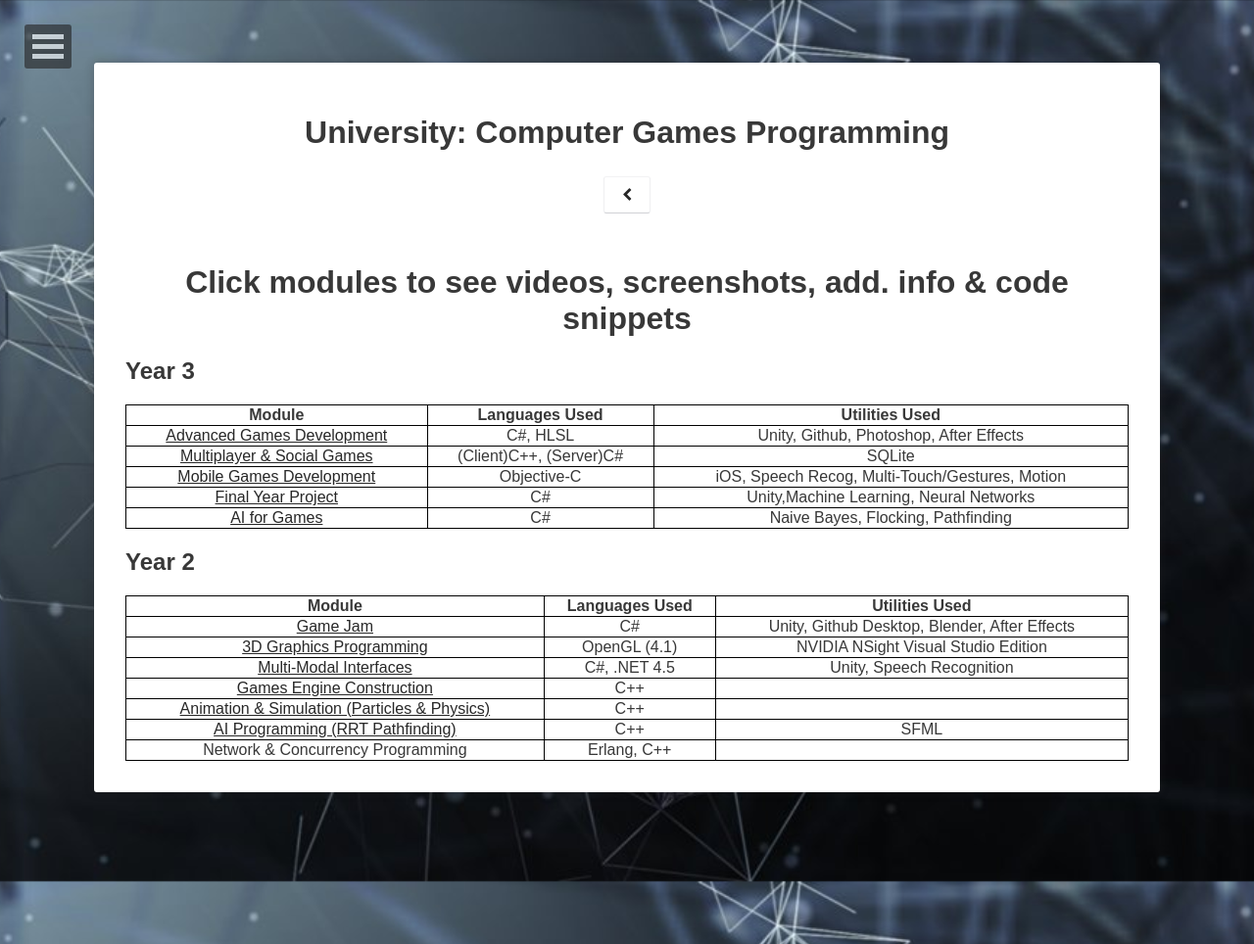
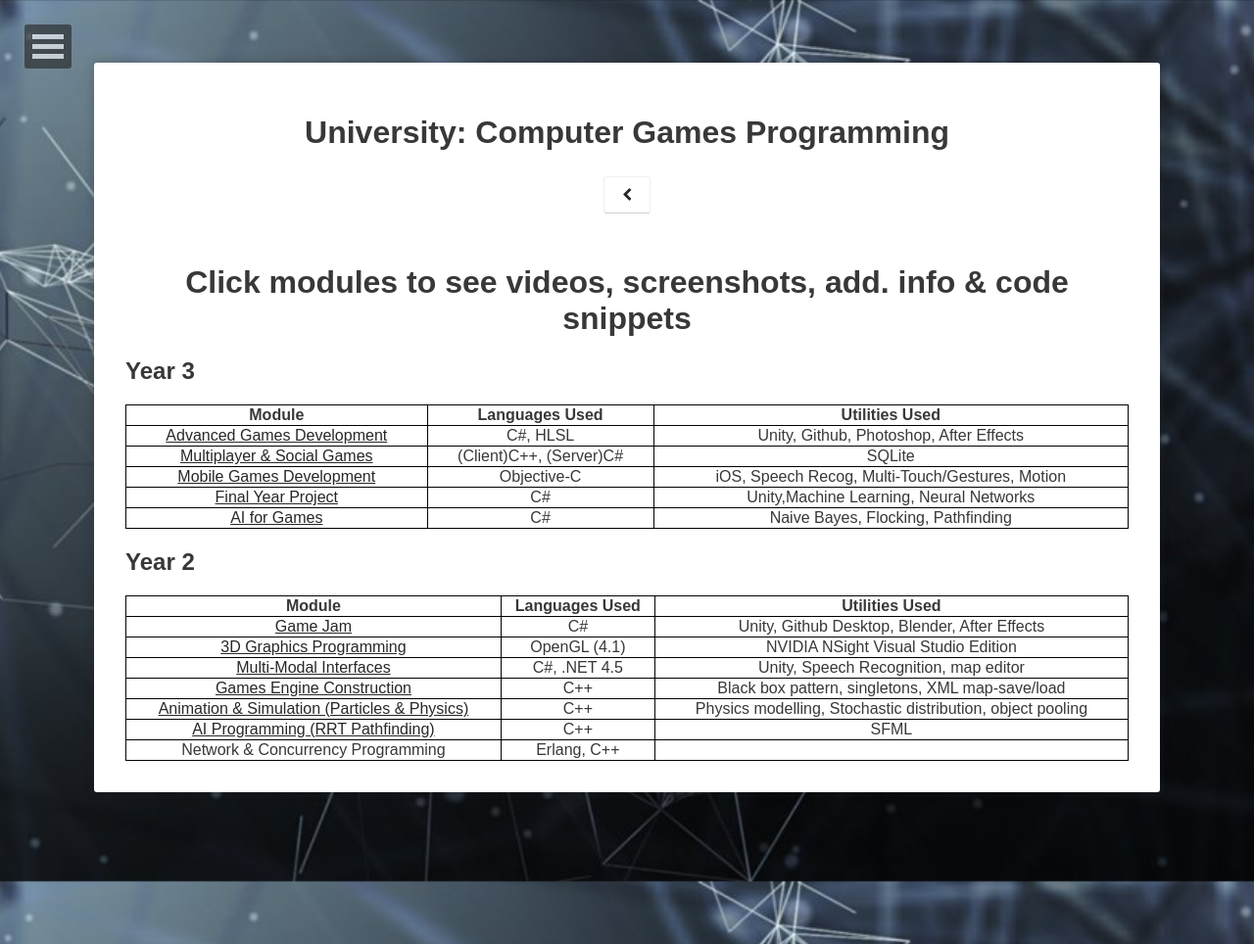
Before and after one commit to WearyWanderer/Website, a Jekyll site: the page built from _posts/2016-08-04-University.md, in a window 1280 px wide. Shown: the whole page at 98% size. Built offline with Jekyll 4.4.1, drawn with Linux system fonts in a browser that asks for light colours; some web fonts are replaced.

Commit message:
more edits

```diff
--- a/_posts/2016-08-04-University.md
+++ b/_posts/2016-08-04-University.md
@@ -43,11 +43,11 @@ Year 2
  |--------+----------------+----------------|
  |<a href= "https://wearywanderer.github.io/3DGP/">3D Graphics Programming</a>|OpenGL (4.1)| NVIDIA NSight Visual Studio Edition|
  |--------+----------------+----------------|
- |<a href= "https://wearywanderer.github.io/MMI/">Multi-Modal Interfaces</a>| C#, .NET 4.5|Unity, Speech Recognition|
+ |<a href= "https://wearywanderer.github.io/MMI/">Multi-Modal Interfaces</a>| C#, .NET 4.5|Unity, Speech Recognition, map editor|
  |--------+----------------+----------------|
- |<a href= "https://wearywanderer.github.io/GEC/">Games Engine Construction</a>| C++ ||
+ |<a href= "https://wearywanderer.github.io/GEC/">Games Engine Construction</a>| C++ |Black box pattern, singletons, XML map-save/load|
  |--------+----------------+----------------|
- |<a href= "https://wearywanderer.github.io/AS/">Animation & Simulation (Particles & Physics)</a>| C++ ||
+ |<a href= "https://wearywanderer.github.io/AS/">Animation & Simulation (Particles & Physics)</a>| C++ |Physics modelling, Stochastic distribution, object pooling|
  |--------+----------------+----------------|
  |<a href= "https://wearywanderer.github.io/AI1/">AI Programming (RRT Pathfinding)</a>| C++ | SFML|
  |--------+----------------+----------------|
```
